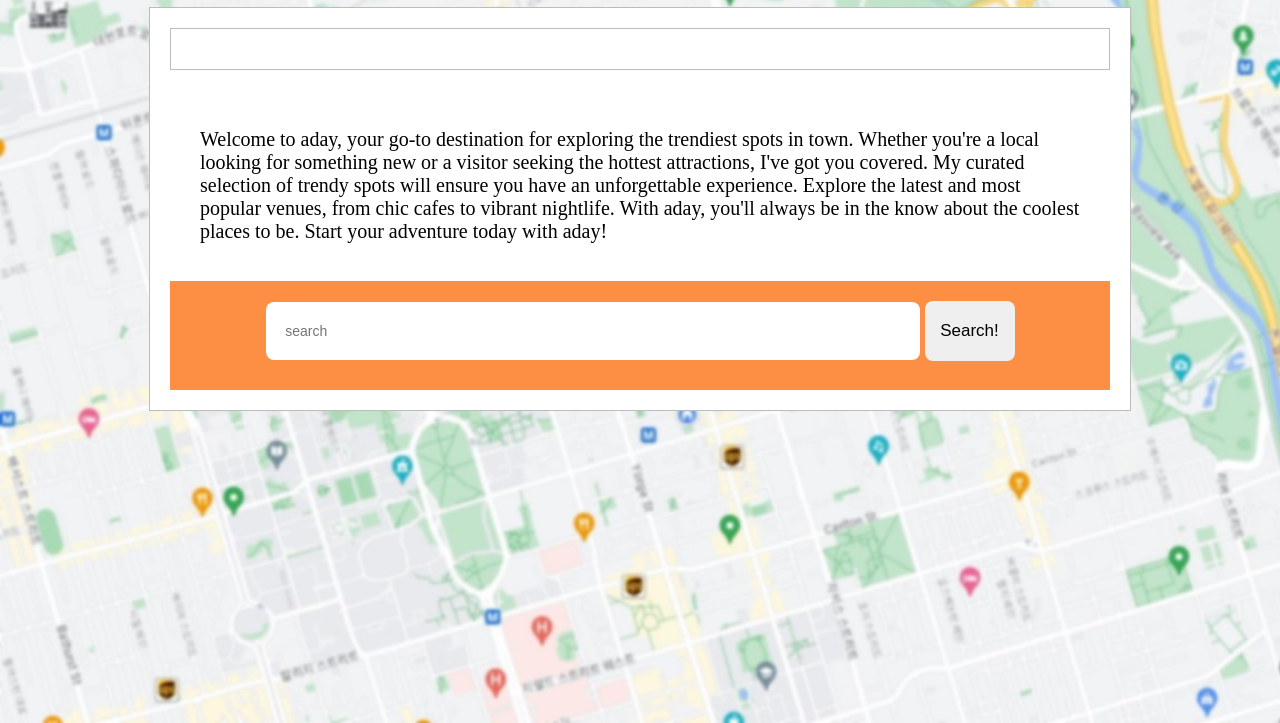
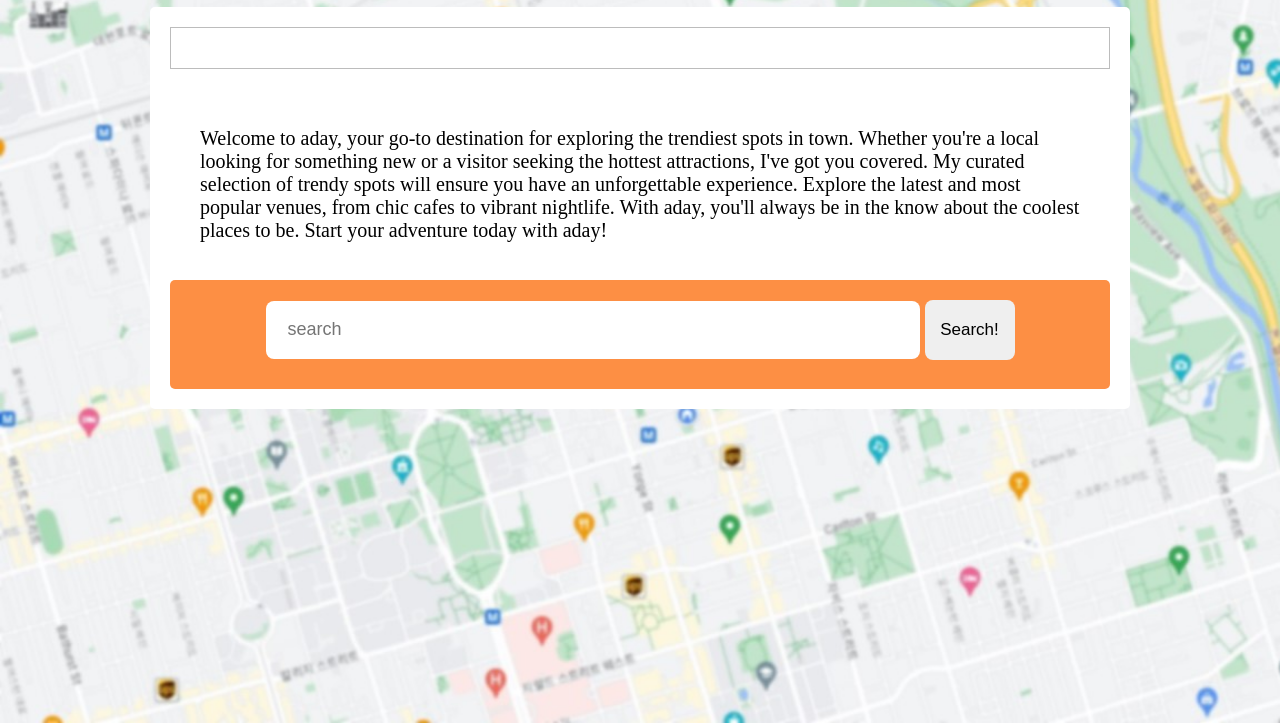
Before and after one commit to yujinbong/aDay, a plain HTML site: page aDay.html in a window 1280 px wide. Shown: the part 77-800 px from the top of the page. Drawn offline with nearby package versions, Linux system fonts and the light colour scheme.

Commit message:
Update style3.css

```diff
--- a/style3.css
+++ b/style3.css
@@ -68,6 +68,8 @@ i{
     background-color: white;
     background-image: none;
     font-size: 20px;
+    border: none;
+    border-radius: 5px;
 
 }
 
@@ -76,6 +78,7 @@ i{
     background-color: #fd8f44;
     padding: 20px;
     background-image: none;
+    border-radius: 5px;
 }
 input {
     width: 70%;
@@ -85,7 +88,7 @@ input {
     border: none;
     border-radius: 8px;
     padding: 10px 12px;
-    font-size: 14px;
+    font-size: 18px;
 }
 button {
     width: 10%;
@@ -96,9 +99,7 @@ button {
     font-size: 17px;
 }
 
-input:hover::placeholder {
-    text-align: 20px;
-}
+
 
 @media ( max-width: 480px ) {
     .container {
```
